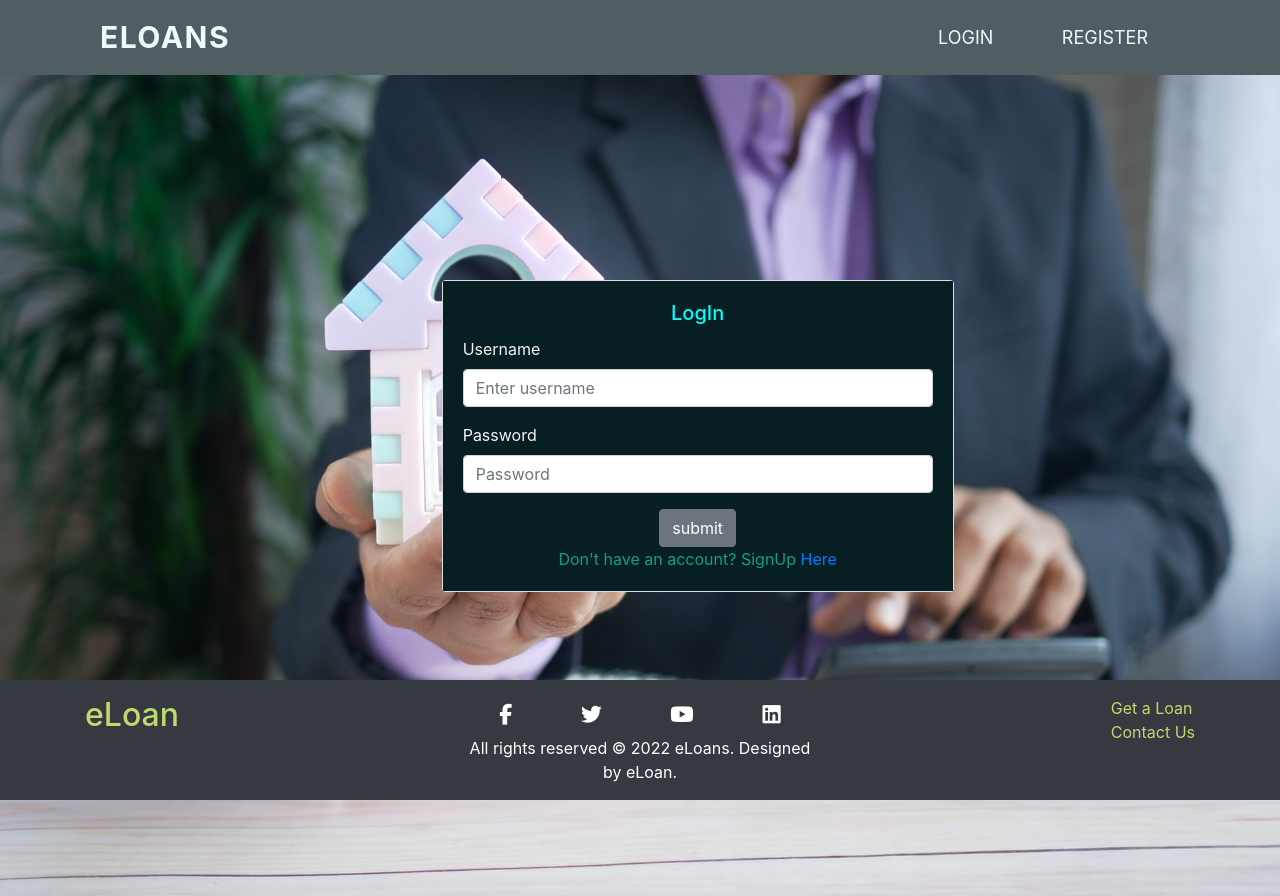
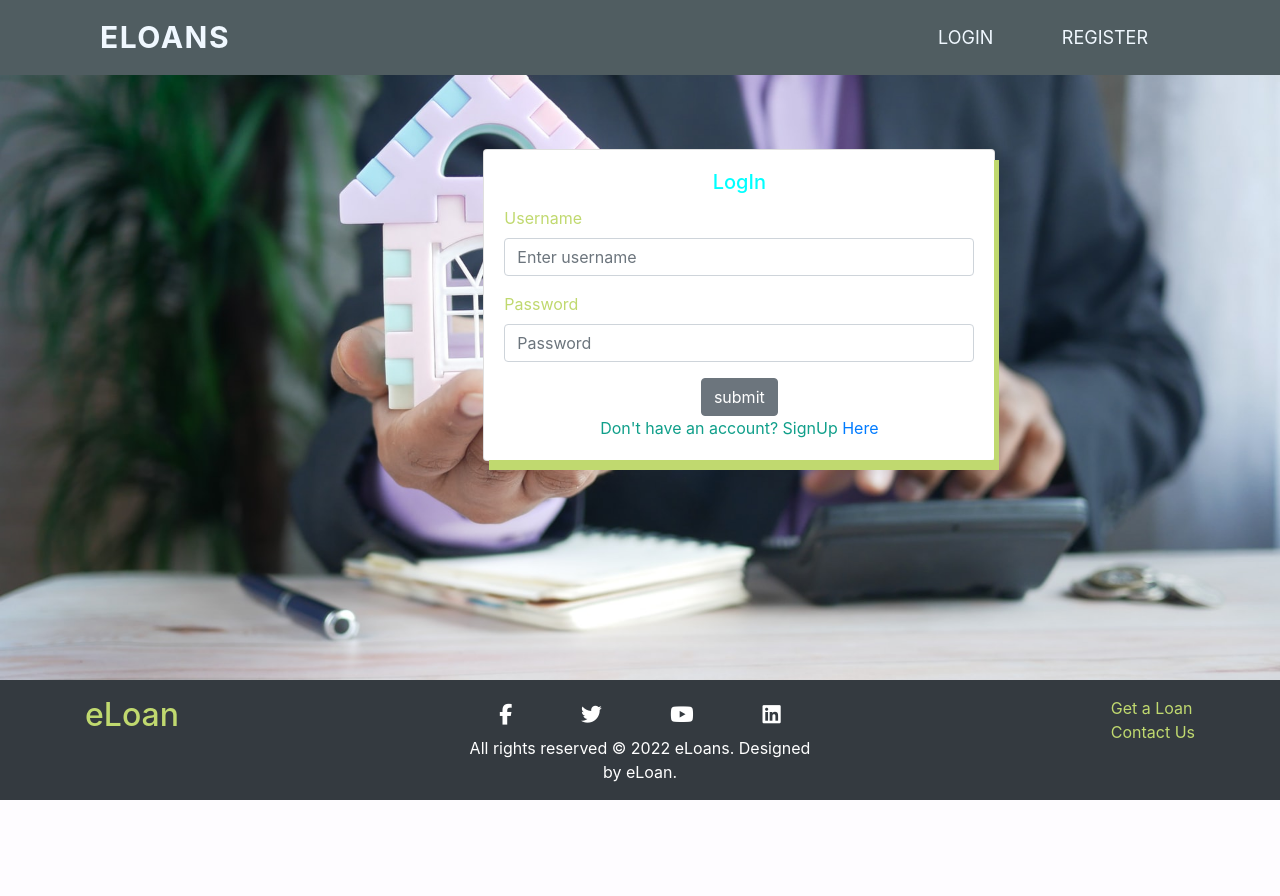
Before and after one commit to BrianMwevi/eLoan, a Django app: page /accounts/login-user in a window 1280 px wide. After the commit the page ends 800 px from the top, so only its background shows below. Run offline with Django 4.2, Linux system fonts and the light colour scheme; some libraries are stand-ins or nearby versions.

Commit message:
login,signup and deposit forms background change

```diff
--- a/accounts/static/css/login.css
+++ b/accounts/static/css/login.css
@@ -9,13 +9,14 @@ body{
 }
 
 .forml{
-    margin-top:20%;
-    margin-bottom:20%;
-    color: whitesmoke;
+    /* margin-top:20%;
+    margin-bottom:20%; */
+    color:#c0d96f;
 }
 
 .card-body{
-   background-color: #071e22;
+  box-shadow:5px 10px #c0d96f;
+
 }
 
 .card-title{
@@ -25,3 +26,7 @@ body{
 #btn btn-secondary{
     color: aqua;
 }
+
+.mylogin{
+    padding:10%;
+}
--- a/accounts/templates/authenticate/register.html
+++ b/accounts/templates/authenticate/register.html
@@ -11,7 +11,7 @@
 <div class="row regform">
   <div class="col-md-3"></div>
 
-  <div class="card mycard" style="width: 36rem;">
+  <div class="card mycard" style="width: 32rem;">
   <div class="card-body">
     <h5 class="card-title" style="color:rgb(12, 239, 193); font-weight:bolder; "><center>SignUp</center></h5>
   <form action="{% url 'register'%}" method="POST">
--- a/loan/static/css/navbar.css
+++ b/loan/static/css/navbar.css
@@ -5,7 +5,7 @@ nav{
     line-height:75px;
     padding: 0px 100px;
     position: fixed;
-    z-index: 1;
+    z-index: 100px;
 }
 
 nav .logo{
--- a/loan/templates/main/deposit.html
+++ b/loan/templates/main/deposit.html
@@ -20,13 +20,12 @@
 
    {{form.as_p}}
    <br>
-<input type = "submit" value = "submit" class = "btn btn-secondary"> <br>
 
-</form>
+<input type = "submit" value = "submit" class = "btn btn-secondary" id="submit"> <br>
+        </form>
   </div>
 </div>
 
-</div>
 </div>
 </div>
 
--- a/loan/templates/main/home.html
+++ b/loan/templates/main/home.html
@@ -12,7 +12,8 @@
       <br />
       Anytime! Anywhere!
     </p>
-    <div class="btn btn-primary" id="getbtn">Get Started</div>
+    <a href="{%url 'apply_loan' user.id%}">
+    <button class="btn btn-primary" id="getbtn">Get Started</button> </a>
   </div>
 
   <!-- <div class="about"></div> -->
@@ -35,7 +36,8 @@
               >$ 0.99<span class="small"> /mo</span></span
             >
             <span class="year">On first year</span>
-            <button class="btn btn-success mt-2">Get Started</button>
+            <a href="{% url 'deposit' user.id %}">
+            <button class="btn btn-success mt-2">Get Started</button></a>
           </div>
         </div>
       </div>
--- a/loan/views.py
+++ b/loan/views.py
@@ -30,7 +30,7 @@ def apply_loan(request,user_id):
 @login_required(login_url='login')
 def deposit(request,user_id):
     user=User.objects.get(id=user_id)
-    form=LoanForm(request.POST, )
+    form=DepositForm(request.POST, )
 
     return render(request, 'main/deposit.html', {'form':form,'user':user})
 
```
Also changed, not shown: accounts/static/css/register.css (+15 -7 lines).
